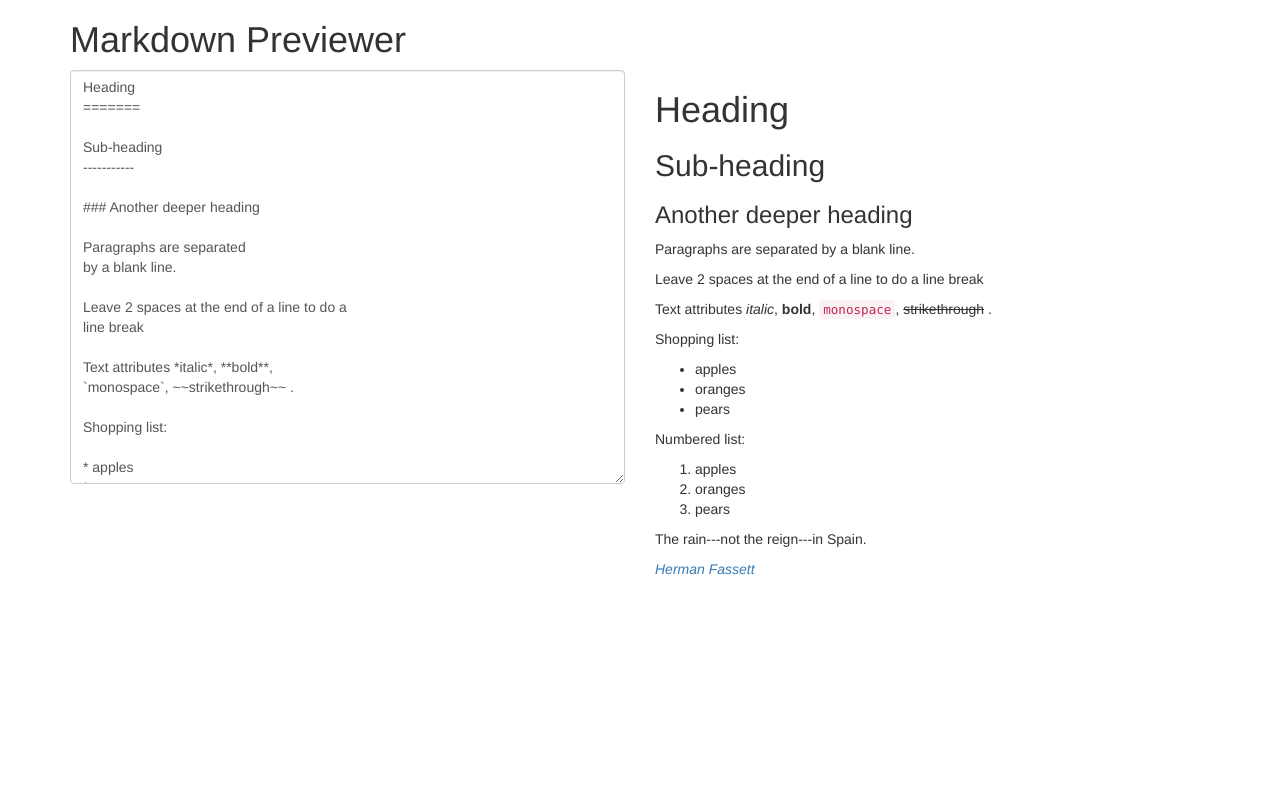
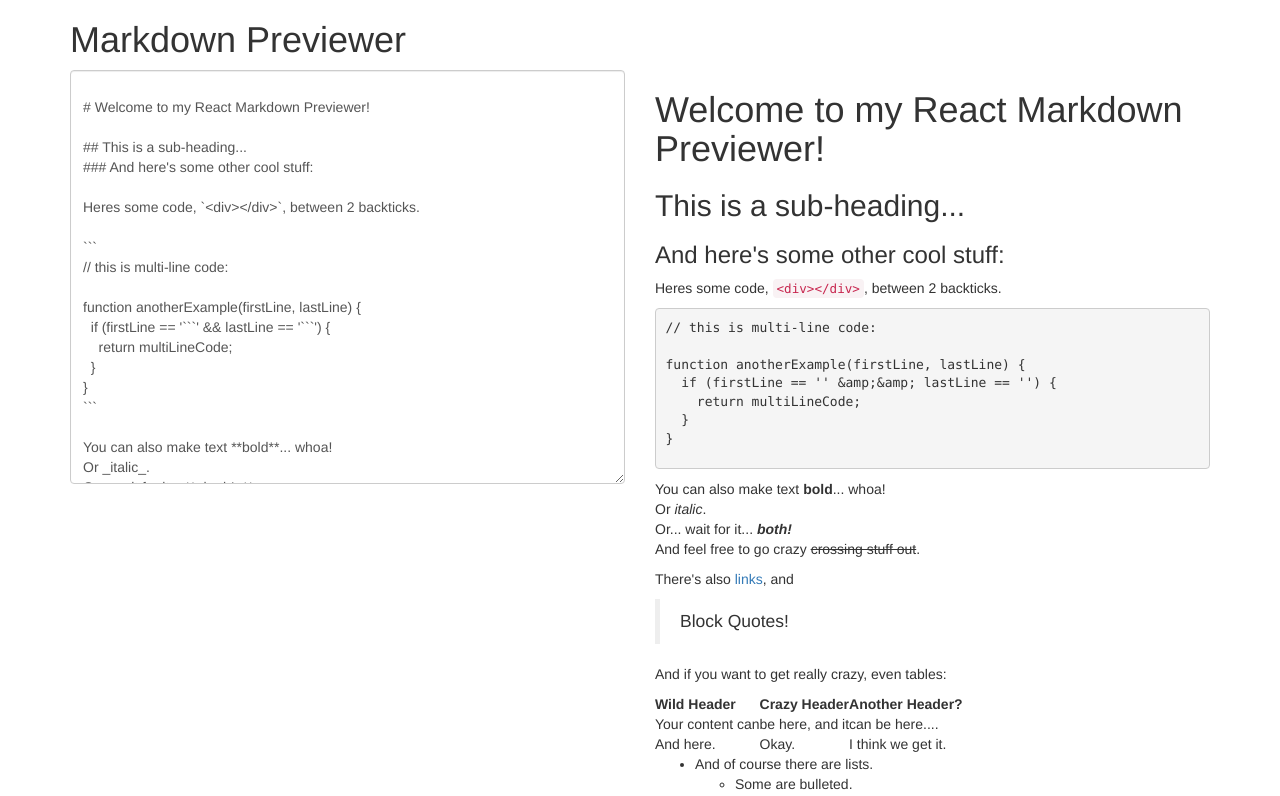
Before and after one commit to simonpweller/fcc-markdown-preview, a React (Create React App) app: page / in a window 1280 px wide. Shown: the top 796 px of the page. Built offline with nearby package versions, Linux system fonts and the light colour scheme.

Commit message:
add FCC testing script and ids, initialValue and marked option to make tests pass

```diff
--- a/public/index.html
+++ b/public/index.html
@@ -36,5 +36,6 @@
       To begin the development, run `npm start` or `yarn start`.
       To create a production bundle, use `npm run build` or `yarn build`.
     -->
+    <script src="https://cdn.freecodecamp.org/testable-projects-fcc/v1/bundle.js"></script>
   </body>
 </html>
--- a/src/components/MdDisplay.js
+++ b/src/components/MdDisplay.js
@@ -3,11 +3,11 @@ import marked from 'marked';
 import DOMPurify from 'dompurify';
 
 const MdDisplay = ({markdown}) => {
-  const html = marked(markdown)
+  const html = marked(markdown, {breaks: true});
   const cleanHtml = DOMPurify.sanitize(html);
 
   return (
-      <div dangerouslySetInnerHTML={{__html: marked(cleanHtml)}}/>
+      <div id="preview" dangerouslySetInnerHTML={{__html: marked(cleanHtml)}}/>
   )
 }
 
--- a/src/components/MdEditor.js
+++ b/src/components/MdEditor.js
@@ -2,7 +2,7 @@ import React from 'react';
 
 const MdEditor = ({setMarkdown, markdown}) =>
     <form>
-        <textarea className="form-control" rows="20" onChange={e => setMarkdown(e.target.value)} value={markdown}/>
+        <textarea id="editor" className="form-control" rows="20" onChange={e => setMarkdown(e.target.value)} value={markdown}/>
     </form>
 
 export default MdEditor;
--- a/src/initialValue.js
+++ b/src/initialValue.js
@@ -1,35 +1,47 @@
-const initialValue = `Heading
-=======
+const initialValue = `
+# Welcome to my React Markdown Previewer!
 
-Sub-heading
------------
+## This is a sub-heading...
+### And here's some other cool stuff:
 
-### Another deeper heading
+Heres some code, \`<div></div>\`, between 2 backticks.
 
-Paragraphs are separated
-by a blank line.
+\`\`\`
+// this is multi-line code:
 
-Leave 2 spaces at the end of a line to do a
-line break
+function anotherExample(firstLine, lastLine) {
+  if (firstLine == '\`\`\`' && lastLine == '\`\`\`') {
+    return multiLineCode;
+  }
+}
+\`\`\`
 
-Text attributes *italic*, **bold**,
-\`monospace\`, ~~strikethrough~~ .
+You can also make text **bold**... whoa!
+Or _italic_.
+Or... wait for it... **_both!_**
+And feel free to go crazy ~~crossing stuff out~~.
 
-Shopping list:
+There's also [links](https://www.freecodecamp.com), and
+> Block Quotes!
 
-* apples
-* oranges
-* pears
+And if you want to get really crazy, even tables:
 
-Numbered list:
+Wild Header | Crazy Header | Another Header?
+------------ | ------------- | -------------
+Your content can | be here, and it | can be here....
+And here. | Okay. | I think we get it.
 
-1. apples
-2. oranges
-3. pears
+- And of course there are lists.
+  - Some are bulleted.
+     - With different indentation levels.
+        - That look like this.
 
-The rain---not the reign---in
-Spain.
 
-*[Herman Fassett](https://freecodecamp.com/hermanfassett)*`
+1. And there are numbererd lists too.
+1. Use just 1s if you want!
+1. But the list goes on...
+- Even if you use dashes or asterisks.
+* And last but not least, let's not forget embedded images:
 
+![React Logo w/ Text](https://goo.gl/Umyytc)`
 export default initialValue;
```
